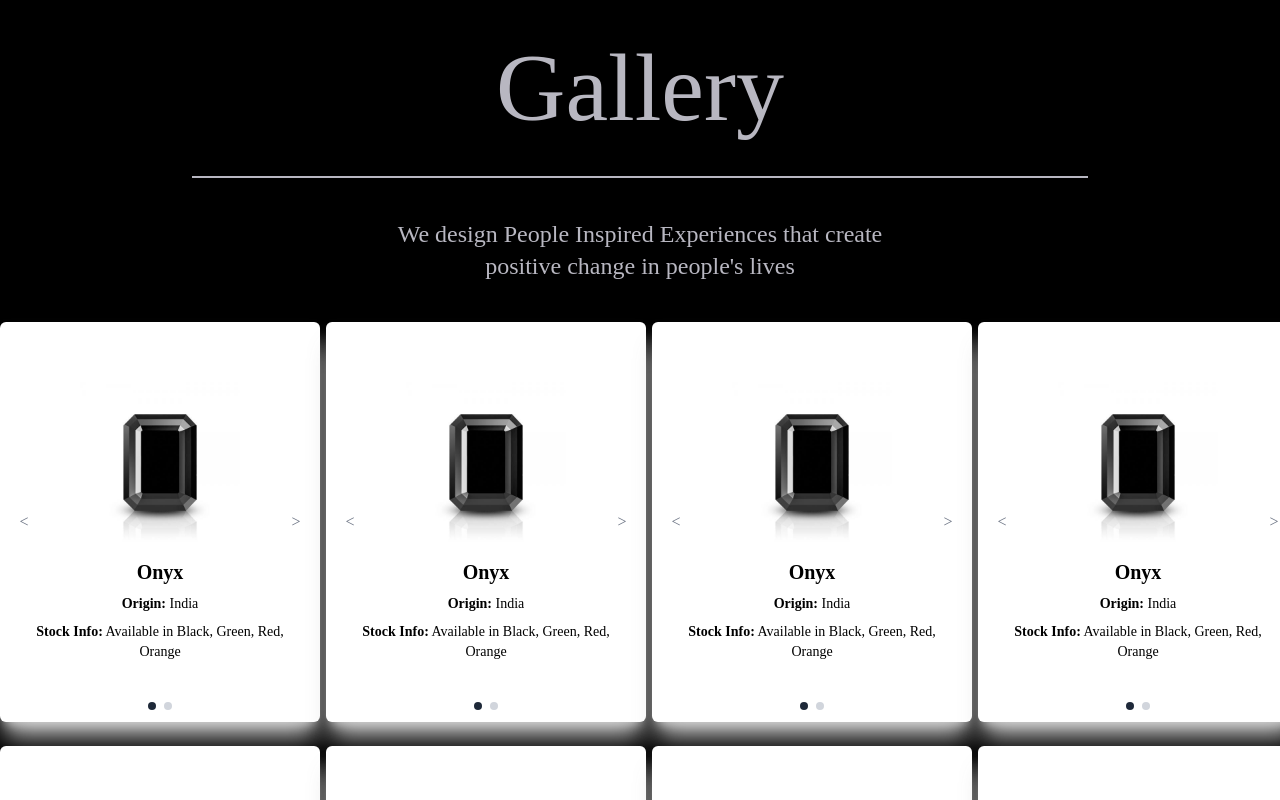
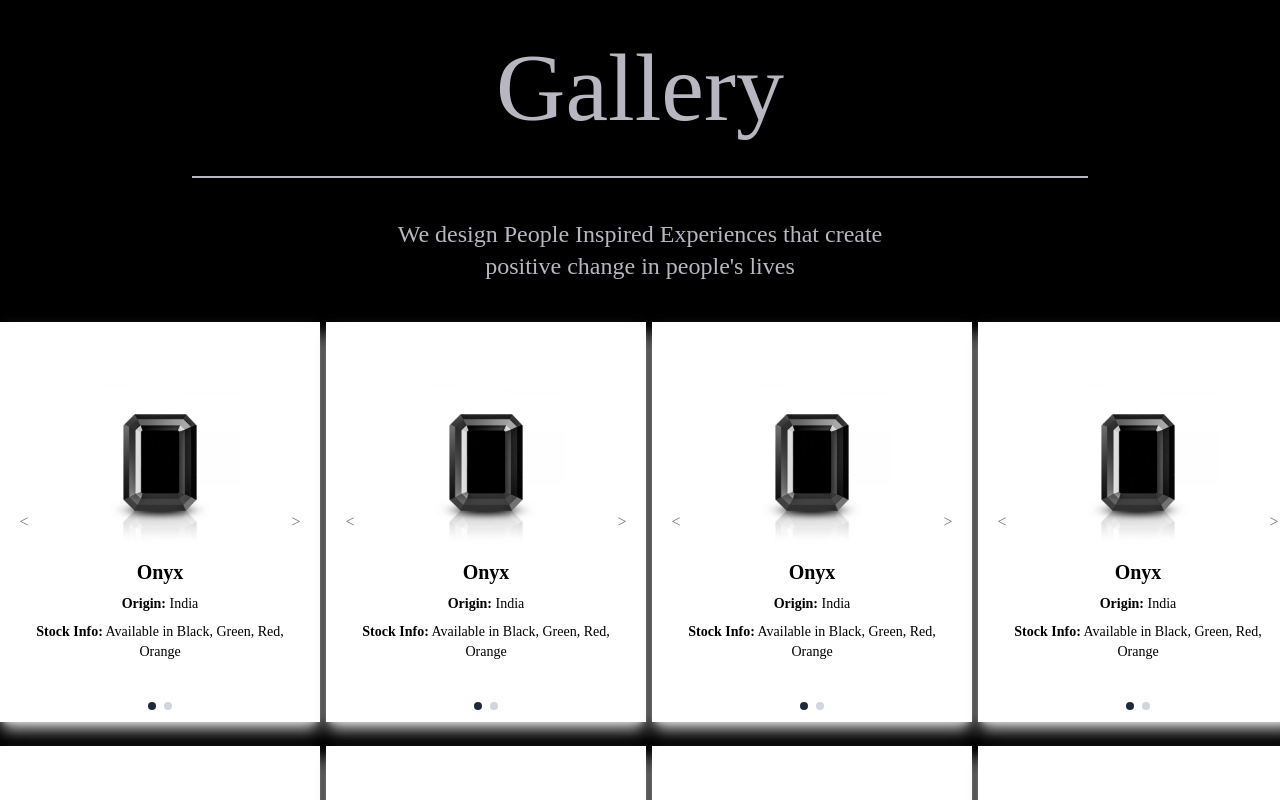
Before and after one commit to JatinMehta007/Freelance-project, a React (Vite) app: page /gallery in a window 1280 px wide. Shown: the top 800 px of the page. Built offline with nearby package versions, Linux system fonts and the light colour scheme; a web font is replaced by a local one.

Commit message:
Add shadow

```diff
--- a/src/pages/Gallery1.jsx
+++ b/src/pages/Gallery1.jsx
@@ -64,7 +64,7 @@ export const Gallery = () => {
         {allSlides.map((slides, i) => (
           <div
             key={i}
-            className="relative w-[320px] h-[400px] overflow-hidden bg-white  shadow-xl/90 shadow-neutral-300 rounded-md"
+            className="relative w-[320px] h-[400px] overflow-hidden bg-white  shadow-lg shadow-neutral-300 "
           >
             {/* Slide wrapper */}
             <div
```
